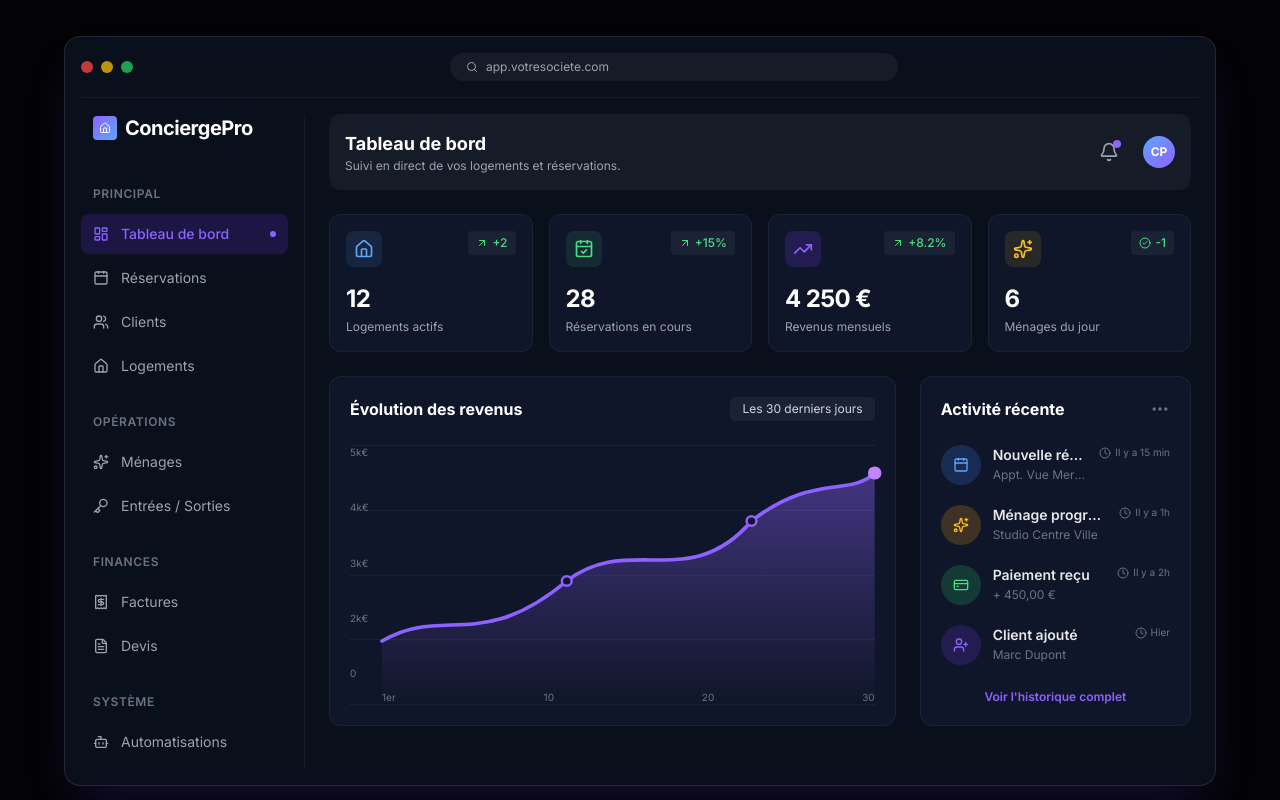
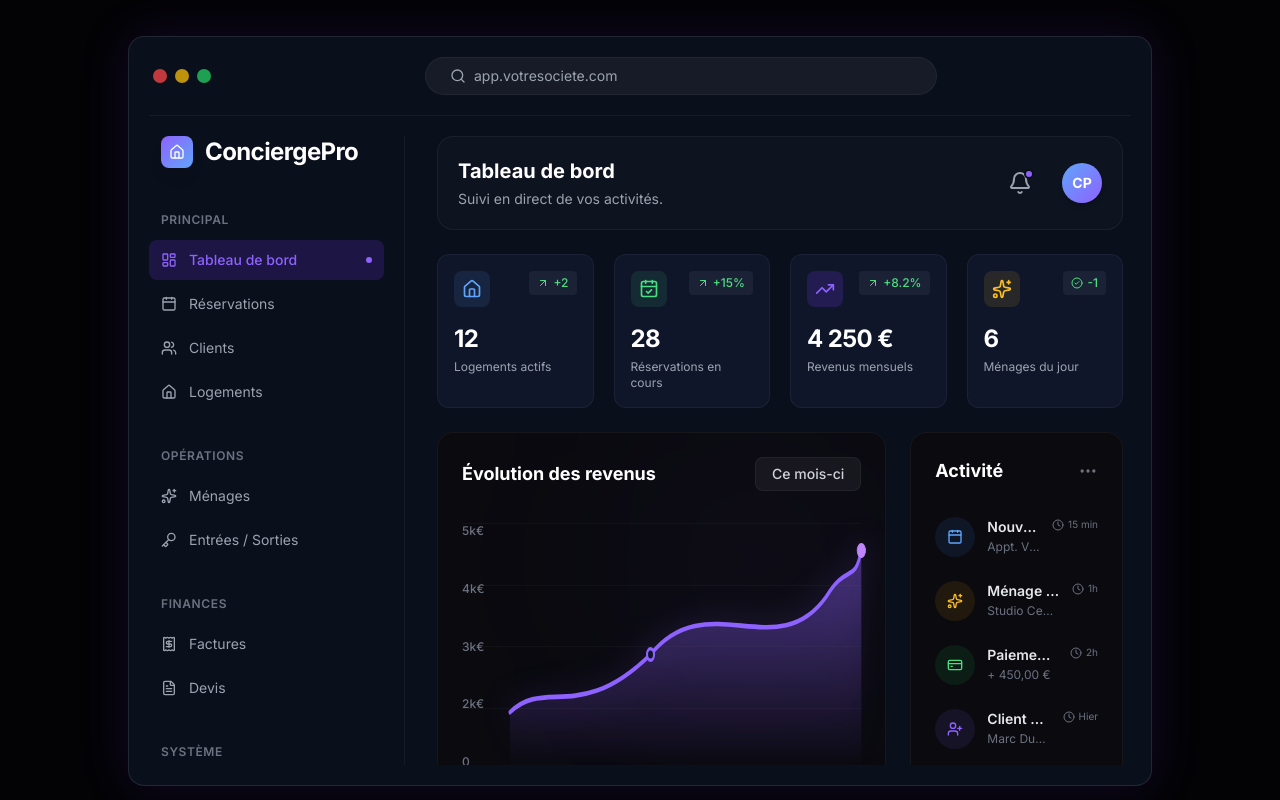
Before and after one commit to DigitalPulseAgency/SITE-AGENCE, a React (Vite) app: page / in a window 1280 px wide. Shown: the part 1100-1900 px from the top of the page. Built offline with nearby package versions, Linux system fonts and the light colour scheme.

Commit message:
style: refactor dashboard mobile view as scaled full preview

```diff
--- a/src/components/sections/MockupSection.jsx
+++ b/src/components/sections/MockupSection.jsx
@@ -38,82 +38,93 @@ export function MockupSection() {
           whileInView={{ opacity: 1, y: 0 }}
           viewport={{ once: true }}
           transition={{ duration: 0.8 }}
-          className="max-w-6xl mx-auto"
+          className="max-w-5xl mx-auto w-full"
+          style={{ containerType: 'inline-size' }}
         >
+          {/* Wrapper responsif conservant le ratio d'aspect */}
+          <div
+            className="relative w-full"
+            style={{ aspectRatio: '1024 / 750' }}
+          >
+            {/* Conteneur taille fixe desktop redimensionné proportionnellement */}
+            <div
+              className="absolute top-0 left-0 w-[1024px] h-[750px] origin-top-left"
+              style={{ transform: 'scale(calc(min(100cqw, 1024px) / 1024))' }}
+            >
+
               {/* Dashboard Container */}
-          <div className="relative rounded-2xl border border-white/10 bg-[#0a0f1c] shadow-2xl p-4 shadow-primary/20 hover:shadow-primary/40 transition-all duration-700 overflow-hidden flex flex-col md:h-[750px]">
+              <div className="relative rounded-2xl border border-white/10 bg-[#0a0f1c] shadow-[0_0_50px_rgba(107,50,236,0.15)] flex flex-col h-full w-full overflow-hidden p-5 transition-shadow duration-700 hover:shadow-[0_0_60px_rgba(107,50,236,0.25)]">
+
                 {/* Window controls & Browser bar */}
-            <div className="flex items-center gap-4 mb-4 pb-4 border-b border-white/5">
-              <div className="flex items-center gap-2">
-                <div className="w-3 h-3 rounded-full bg-red-500/80"></div>
-                <div className="w-3 h-3 rounded-full bg-yellow-500/80"></div>
-                <div className="w-3 h-3 rounded-full bg-green-500/80"></div>
+                <div className="flex items-center gap-4 mb-5 pb-5 border-b border-white/5 shrink-0">
+                  <div className="flex items-center gap-2 px-1">
+                    <div className="w-3.5 h-3.5 rounded-full bg-red-500/80"></div>
+                    <div className="w-3.5 h-3.5 rounded-full bg-yellow-500/80"></div>
+                    <div className="w-3.5 h-3.5 rounded-full bg-green-500/80"></div>
                   </div>
                   <div className="flex-1 flex justify-center">
-                <div className="bg-white/5 text-gray-400 text-xs px-4 py-1.5 rounded-full flex items-center gap-2 w-full max-w-md">
-                  <Search className="w-3 h-3" />
+                    <div className="bg-white/5 text-gray-400 text-sm px-6 py-2 rounded-full flex items-center gap-2 w-full max-w-lg border border-white/5">
+                      <Search className="w-4 h-4" />
                       <span>app.votresociete.com</span>
                     </div>
                   </div>
                 </div>
 
                 {/* Dashboard Content */}
-            <div className="flex flex-1 gap-6 overflow-hidden flex-col md:flex-row">
+                <div className="flex flex-1 gap-8 overflow-hidden h-full">
+
                   {/* Sidebar */}
-              <div className="md:flex flex-col gap-1 md:w-56 border-b md:border-b-0 md:border-r border-white/5 pb-4 md:pb-0 md:pr-4 overflow-x-auto md:overflow-y-auto scrollbar-hide shrink-0">
-                <div className="hidden md:block mb-6 px-3">
-                  <div className="text-xl font-bold tracking-tight flex items-center gap-2 text-white">
-                    <div className="w-6 h-6 rounded bg-gradient-to-br from-primary-light to-secondary-light flex items-center justify-center">
-                      <Home className="w-3 h-3 text-white" />
+                  <div className="flex flex-col gap-1 w-64 border-r border-white/5 pr-5 overflow-y-auto scrollbar-hide shrink-0 pb-6">
+                    <div className="mb-6 px-3">
+                      <div className="text-2xl font-bold tracking-tight flex items-center gap-3 text-white">
+                        <div className="w-8 h-8 rounded-lg bg-gradient-to-br from-primary-light to-secondary-light flex items-center justify-center shadow-lg">
+                          <Home className="w-4 h-4 text-white" />
                         </div>
                         ConciergePro
                       </div>
                     </div>
 
-                {/* Wrapper for horizontal scroll on mobile */}
-                <div className="flex md:flex-col gap-2 md:gap-1 px-2 md:px-0 min-w-max md:min-w-0">
-                  <div className="hidden md:block text-xs font-semibold text-gray-500 uppercase tracking-wider mb-2 px-3 mt-4">Principal</div>
+                    <div className="text-xs font-semibold text-gray-500 uppercase tracking-wider mb-2 px-3 mt-4">Principal</div>
                     <SidebarItem icon={LayoutDashboard} label="Tableau de bord" active />
                     <SidebarItem icon={Calendar} label="Réservations" />
                     <SidebarItem icon={Users} label="Clients" />
                     <SidebarItem icon={Home} label="Logements" />
 
-                  <div className="hidden md:block text-xs font-semibold text-gray-500 uppercase tracking-wider mb-2 px-3 mt-6">Opérations</div>
+                    <div className="text-xs font-semibold text-gray-500 uppercase tracking-wider mb-2 px-3 mt-8">Opérations</div>
                     <SidebarItem icon={Sparkles} label="Ménages" />
                     <SidebarItem icon={Key} label="Entrées / Sorties" />
 
-                  <div className="hidden md:block text-xs font-semibold text-gray-500 uppercase tracking-wider mb-2 px-3 mt-6">Finances</div>
+                    <div className="text-xs font-semibold text-gray-500 uppercase tracking-wider mb-2 px-3 mt-8">Finances</div>
                     <SidebarItem icon={Receipt} label="Factures" />
                     <SidebarItem icon={FileText} label="Devis" />
 
-                  <div className="hidden md:block text-xs font-semibold text-gray-500 uppercase tracking-wider mb-2 px-3 mt-6">Système</div>
+                    <div className="text-xs font-semibold text-gray-500 uppercase tracking-wider mb-2 px-3 mt-8">Système</div>
                     <SidebarItem icon={Bot} label="Automatisations" />
                     <SidebarItem icon={Settings} label="Paramètres" />
                   </div>
-              </div>
 
                   {/* Main Area */}
-              <div className="flex-1 flex flex-col gap-6 overflow-y-auto pr-2 pb-6">
+                  <div className="flex-1 flex flex-col gap-6 overflow-y-auto pb-6 pr-2">
 
                     {/* Header Actions */}
-                <div className="flex justify-between items-center bg-white/5 p-4 rounded-xl">
+                    <div className="flex justify-between items-center bg-white/[0.02] border border-white/5 p-5 rounded-2xl shrink-0">
                       <div>
-                    <h3 className="text-lg font-bold text-white">Tableau de bord</h3>
-                    <p className="text-xs text-gray-400">Suivi en direct de vos logements et réservations.</p>
+                        <h3 className="text-xl font-bold text-white">Tableau de bord</h3>
+                        <p className="text-sm text-gray-400 mt-1">Suivi en direct de vos activités.</p>
                       </div>
-                  <div className="flex items-center gap-4">
-                    <button className="relative p-2 text-gray-400 hover:text-white transition-colors">
-                      <Bell className="w-5 h-5" />
-                      <span className="absolute top-1.5 right-1.5 w-2 h-2 bg-primary-light rounded-full"></span>
+                      <div className="flex items-center gap-5">
+                        <button className="relative p-2.5 text-gray-400 hover:text-white hover:bg-white/5 rounded-full transition-colors">
+                          <Bell className="w-6 h-6" />
+                          <span className="absolute top-2 right-2 w-2.5 h-2.5 bg-primary-light rounded-full border-2 border-[#0a0f1c]"></span>
                         </button>
-                    <div className="w-8 h-8 rounded-full bg-gradient-to-br from-blue-400 to-primary-light flex items-center justify-center text-white font-bold text-xs">
+                        <div className="w-10 h-10 rounded-full bg-gradient-to-br from-blue-400 to-primary-light flex items-center justify-center text-white font-bold text-sm shadow-md cursor-pointer hover:scale-105 transition-transform">
                           CP
                         </div>
                       </div>
                     </div>
 
                     {/* Top Statistics Cards */}
-                <div className="grid grid-cols-1 sm:grid-cols-2 lg:grid-cols-4 gap-4">
+                    <div className="grid grid-cols-4 gap-5 shrink-0">
                       <StatCard
                         title="Logements actifs"
                         value="12"
@@ -150,60 +161,55 @@ export function MockupSection() {
                     </div>
 
                     {/* Main Grid: Chart & Recent Activity */}
-                <div className="grid grid-cols-1 lg:grid-cols-3 gap-6">
+                    <div className="grid grid-cols-3 gap-6 flex-1 min-h-0">
 
                       {/* Revenue Chart */}
-                  <div className="lg:col-span-2 bg-[#10162A] border border-white/5 p-5 rounded-xl flex flex-col min-h-[350px]">
-                    <div className="flex justify-between items-center mb-6">
-                      <h4 className="font-bold text-white">Évolution des revenus</h4>
-                      <div className="text-xs bg-white/5 text-gray-300 px-3 py-1 rounded-md">Les 30 derniers jours</div>
+                      <div className="col-span-2 bg-surface border border-white/5 p-6 rounded-2xl flex flex-col relative overflow-hidden group">
+                        <div className="absolute top-0 right-0 w-64 h-64 bg-primary-light/5 rounded-full blur-[100px] pointer-events-none group-hover:bg-primary-light/10 transition-colors duration-700" />
+
+                        <div className="flex justify-between items-center mb-8 relative z-10">
+                          <h4 className="font-bold text-white text-lg">Évolution des revenus</h4>
+                          <div className="text-sm font-medium bg-white/5 text-gray-300 px-4 py-1.5 rounded-lg border border-white/5">Ce mois-ci</div>
                         </div>
 
                         <div className="flex-1 relative w-full flex items-end">
-                      {/* Lignes de repère */}
-                      <div className="absolute inset-0 flex flex-col justify-between pointer-events-none">
+                          <div className="absolute inset-0 flex flex-col justify-between pointer-events-none pb-8">
                             {[1, 2, 3, 4, 5].map((i) => (
-                          <div key={i} className="w-full border-t border-white/5"></div>
+                              <div key={i} className="w-full border-t border-white/[0.03]"></div>
                             ))}
                           </div>
 
-                      {/* Graphique SVG Animé */}
-                      <div className="absolute inset-0 pt-4 pb-1 pl-8">
-                        <svg viewBox="0 0 400 200" preserveAspectRatio="none" className="w-full h-full overflow-visible">
+                          <div className="absolute inset-0 pt-4 pb-8 pl-12">
+                            <svg viewBox="0 0 500 200" preserveAspectRatio="none" className="w-full h-full overflow-visible drop-shadow-[0_0_15px_rgba(142,98,255,0.3)]">
                               <defs>
                                 <linearGradient id="chartGradient" x1="0" y1="0" x2="0" y2="1">
                                   <stop offset="0%" stopColor="#8e62ff" stopOpacity="0.4" />
                                   <stop offset="100%" stopColor="#8e62ff" stopOpacity="0.0" />
                                 </linearGradient>
                               </defs>
-                          {/* Fill Gradient Animé (Fade In) */}
                               <motion.path
                                 initial={{ opacity: 0 }}
                                 animate={{ opacity: 1 }}
                                 transition={{ duration: 1.5, delay: 0.5 }}
-                            d="M0,150 C50,120 80,160 150,100 C200,60 250,110 300,50 C350,10 380,30 400,10 L400,200 L0,200 Z"
+                                d="M0,150 C50,120 100,160 200,100 C280,40 380,110 450,50 C480,20 490,40 500,10 L500,200 L0,200 Z"
                                 fill="url(#chartGradient)"
                               />
-                          {/* Courbe principale avec animation de dessin */}
                               <motion.path
                                 initial={{ pathLength: 0 }}
                                 animate={{ pathLength: 1 }}
                                 transition={{ duration: 2, ease: "easeInOut" }}
-                            d="M0,150 C50,120 80,160 150,100 C200,60 250,110 300,50 C350,10 380,30 400,10"
+                                d="M0,150 C50,120 100,160 200,100 C280,40 380,110 450,50 C480,20 490,40 500,10"
                                 fill="none"
                                 stroke="#8e62ff"
-                            strokeWidth="3"
+                                strokeWidth="4"
                                 strokeLinecap="round"
                               />
-                          {/* Points d'intérêt */}
-                          <motion.circle initial={{ scale: 0 }} animate={{ scale: 1 }} transition={{ delay: 1.8 }} cx="150" cy="100" r="4" fill="#10162A" stroke="#8e62ff" strokeWidth="2" />
-                          <motion.circle initial={{ scale: 0 }} animate={{ scale: 1 }} transition={{ delay: 2 }} cx="300" cy="50" r="4" fill="#10162A" stroke="#8e62ff" strokeWidth="2" />
-                          <motion.circle initial={{ scale: 0 }} animate={{ scale: 1 }} transition={{ delay: 2.2 }} cx="400" cy="10" r="5" fill="#c084fc" stroke="#c084fc" className="shadow-[0_0_10px_#c084fc]" />
+                              <motion.circle initial={{ scale: 0 }} animate={{ scale: 1 }} transition={{ delay: 1.8 }} cx="200" cy="100" r="5" fill="#10162A" stroke="#8e62ff" strokeWidth="3" />
+                              <motion.circle initial={{ scale: 0 }} animate={{ scale: 1 }} transition={{ delay: 2.2 }} cx="500" cy="10" r="6" fill="#c084fc" stroke="#c084fc" className="shadow-[0_0_15px_#c084fc]" />
                             </svg>
                           </div>
 
-                      {/* Fake Y Axis Labels */}
-                      <div className="absolute left-0 top-0 bottom-0 flex flex-col justify-between text-[10px] text-gray-500 pb-6">
+                          <div className="absolute left-0 top-0 bottom-8 flex flex-col justify-between text-xs text-gray-500 font-medium">
                             <span>5k€</span>
                             <span>4k€</span>
                             <span>3k€</span>
@@ -211,8 +217,7 @@ export function MockupSection() {
                             <span>0</span>
                           </div>
 
-                      {/* Fake X Axis Labels */}
-                      <div className="absolute left-8 right-0 bottom-0 flex justify-between text-[10px] text-gray-500">
+                          <div className="absolute left-12 right-0 bottom-2 flex justify-between text-xs text-gray-500 font-medium pb-px border-t border-white/5 pt-2">
                             <span>1er</span>
                             <span>10</span>
                             <span>20</span>
@@ -222,49 +227,51 @@ export function MockupSection() {
                       </div>
 
                       {/* Recent Activity */}
-                  <div className="bg-[#10162A] border border-white/5 p-5 rounded-xl flex flex-col">
-                    <div className="flex justify-between items-center mb-6">
-                      <h4 className="font-bold text-white">Activité récente</h4>
+                      <div className="bg-surface border border-white/5 p-6 rounded-2xl flex flex-col relative h-full">
+                        <div className="flex justify-between items-center mb-6 relative z-10">
+                          <h4 className="font-bold text-white text-lg">Activité</h4>
                           <MoreHorizontal className="w-5 h-5 text-gray-500 cursor-pointer hover:text-white" />
                         </div>
 
-                    <div className="flex flex-col gap-5 flex-1">
+                        <div className="flex flex-col gap-6 flex-1 pt-2 overflow-y-auto scrollbar-hide">
                           <RecentActivity
-                        title="Nouvelle réservation créée"
+                            title="Nouvelle réservation"
                             desc="Appt. Vue Mer - 3 nuits"
-                        date="Il y a 15 min"
+                            date="15 min"
                             icon={Calendar}
-                        color="bg-blue-500/20 text-blue-400"
+                            color="bg-blue-500/10 text-blue-400"
                           />
                           <RecentActivity
                             title="Ménage programmé"
                             desc="Studio Centre Ville"
-                        date="Il y a 1h"
+                            date="1h"
                             icon={Sparkles}
-                        color="bg-amber-500/20 text-amber-400"
+                            color="bg-amber-500/10 text-amber-400"
                           />
                           <RecentActivity
                             title="Paiement reçu"
                             desc="+ 450,00 €"
-                        date="Il y a 2h"
+                            date="2h"
                             icon={CreditCard}
-                        color="bg-green-500/20 text-green-400"
+                            color="bg-green-500/10 text-green-400"
                           />
                           <RecentActivity
                             title="Client ajouté"
                             desc="Marc Dupont"
                             date="Hier"
                             icon={UserPlus}
-                        color="bg-primary/20 text-primary-light"
+                            color="bg-primary-light/10 text-primary-light"
                           />
                         </div>
 
-                    <button className="w-full mt-auto pt-4 text-xs font-semibold text-primary-light hover:text-white transition-colors flex items-center justify-center gap-1">
-                      Voir l'historique complet
+                        <button className="w-full mt-4 pt-4 border-t border-white/5 text-sm font-semibold text-primary-light hover:text-white transition-colors flex items-center justify-center">
+                          Voir tout l'historique
                         </button>
                       </div>
                     </div>
 
+                  </div>
+                </div>
               </div>
             </div>
           </div>
```
Lines whose indentation alone changed are shown as unchanged.
